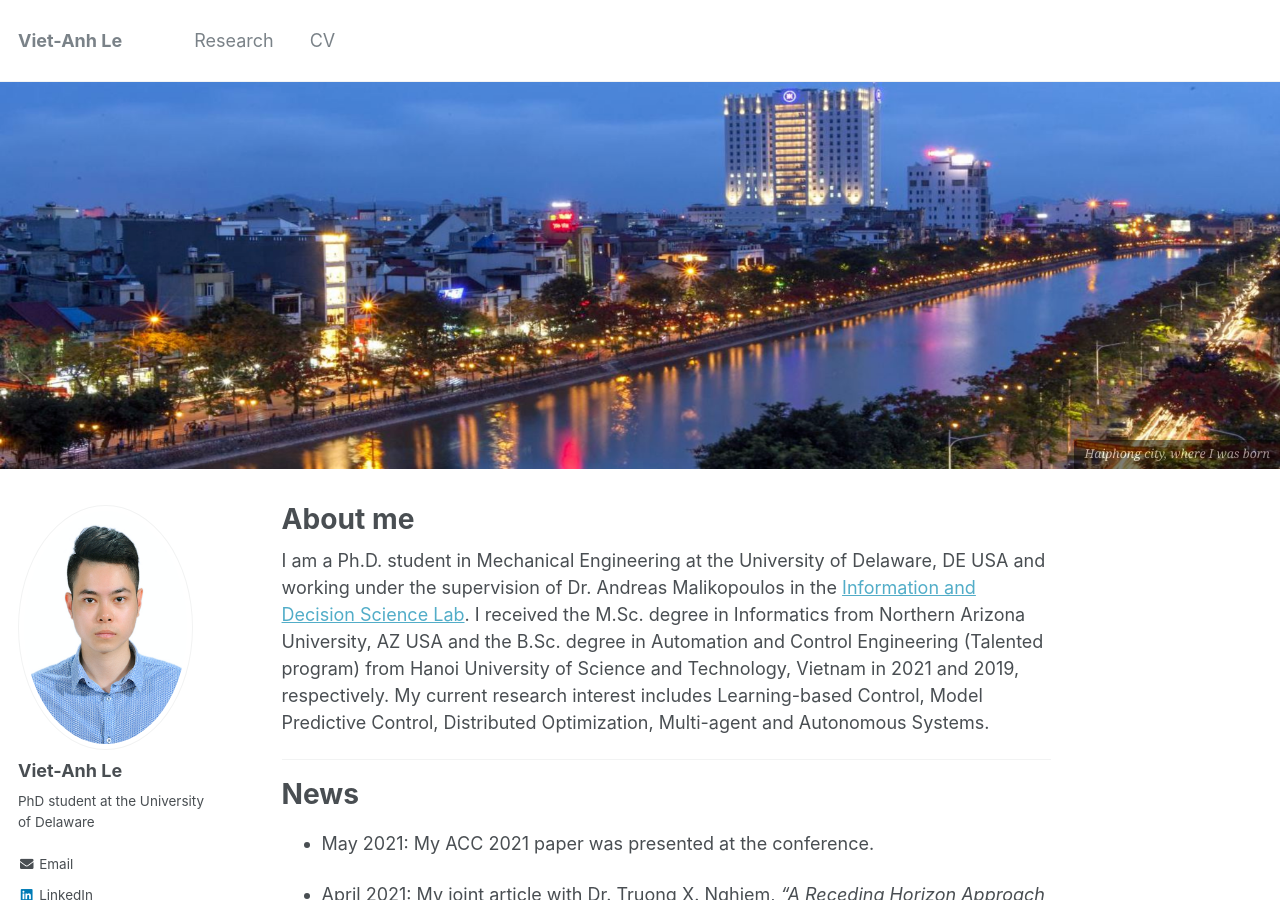
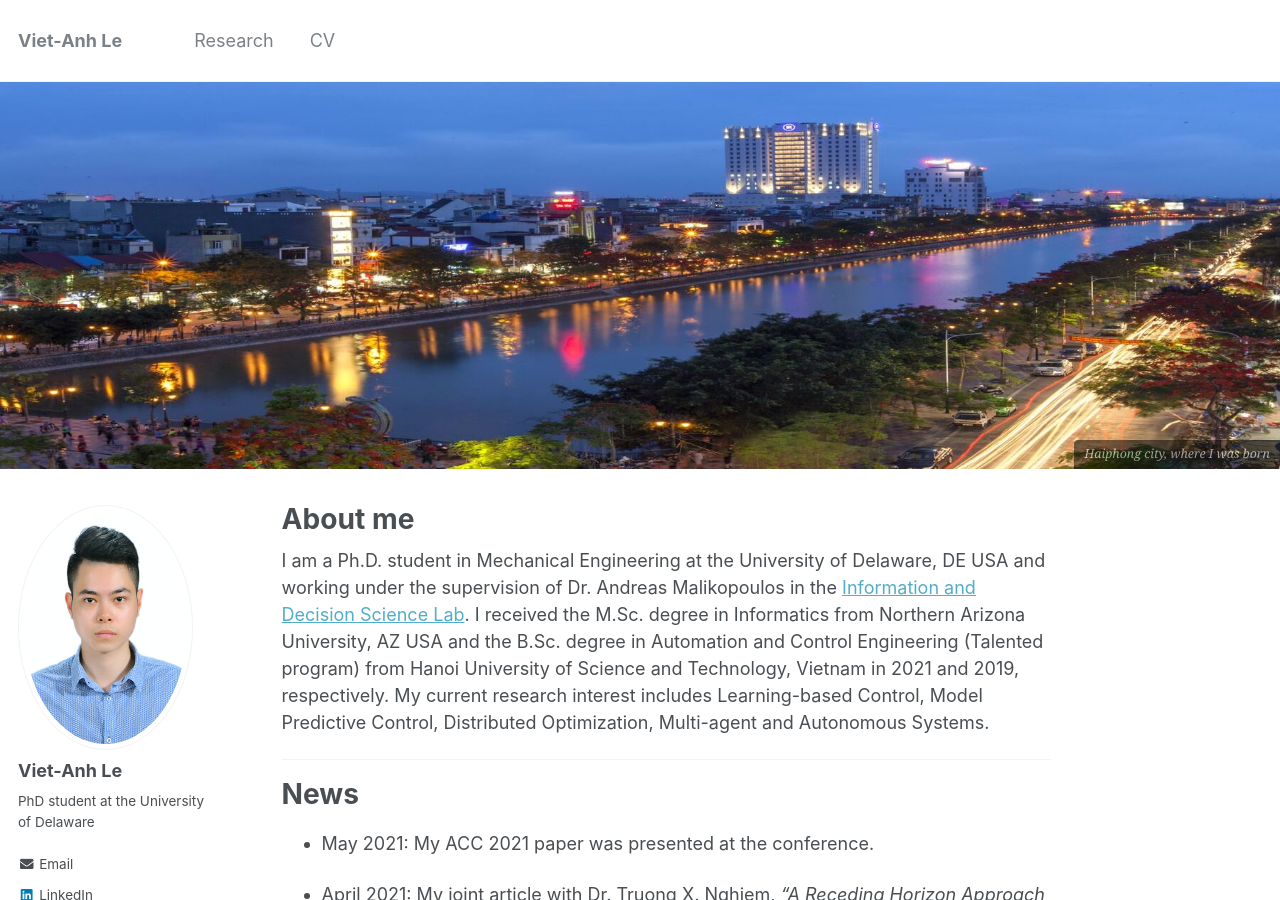
Before and after one commit to vietanhle0101/vietanhle0101.github.io, a Jekyll site: the page built from _pages/about.md, in a window 1280 px wide and 900 px high. Built offline with Jekyll 4.4.1, drawn with Linux system fonts in a browser that asks for light colours.

Commit message:
add header photo

```diff
--- a/_pages/about.md
+++ b/_pages/about.md
@@ -3,7 +3,7 @@ permalink: /
 title: "About me"
 excerpt: ""
 header:
-  image: hp_theme.png
+  image: haiphong.png
   caption: "*Haiphong city, where I was born*"
 author_profile: true
 redirect_from:
```
Also changed, not shown: images/haiphong.png (added), 1 other file.
